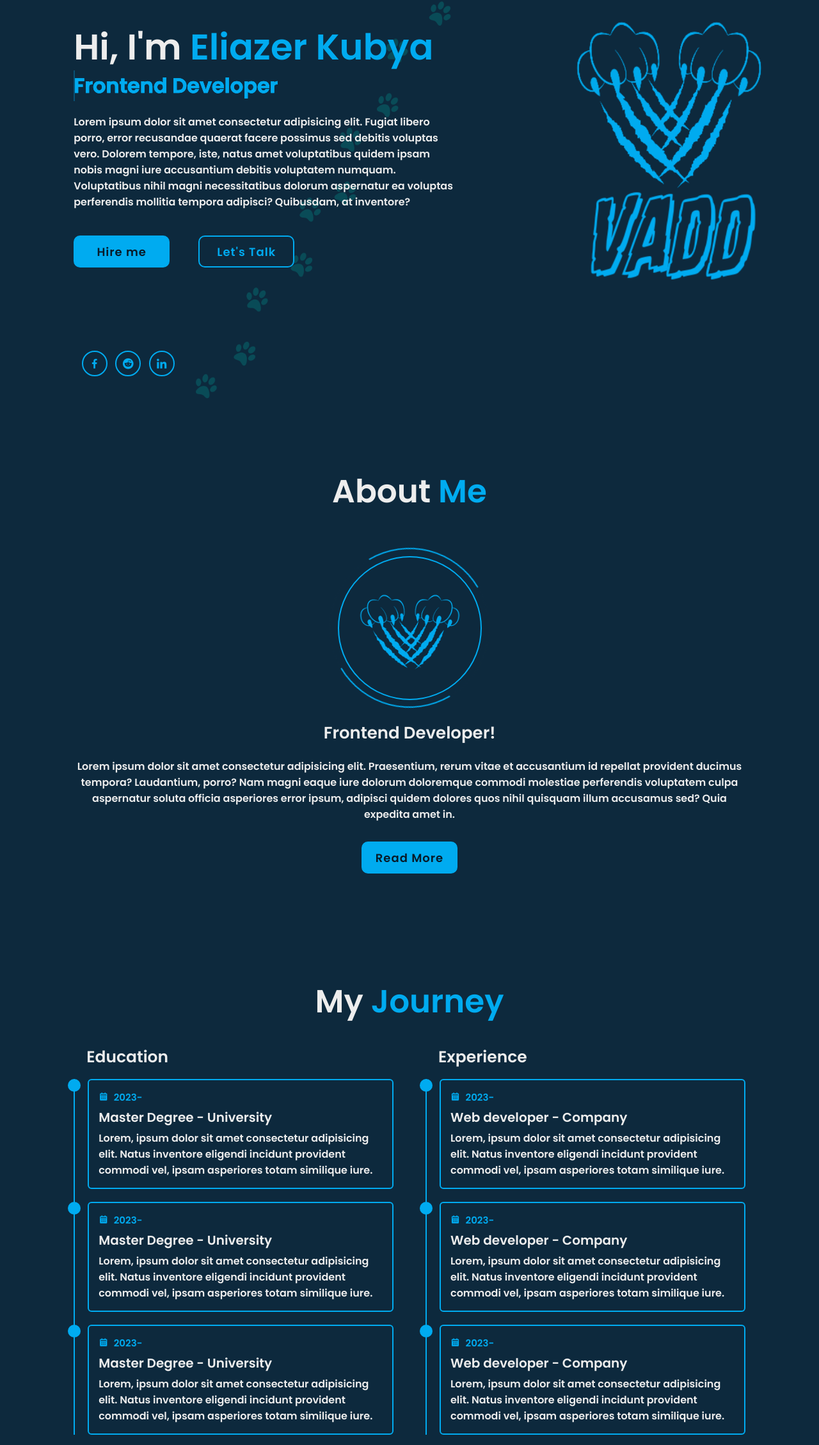
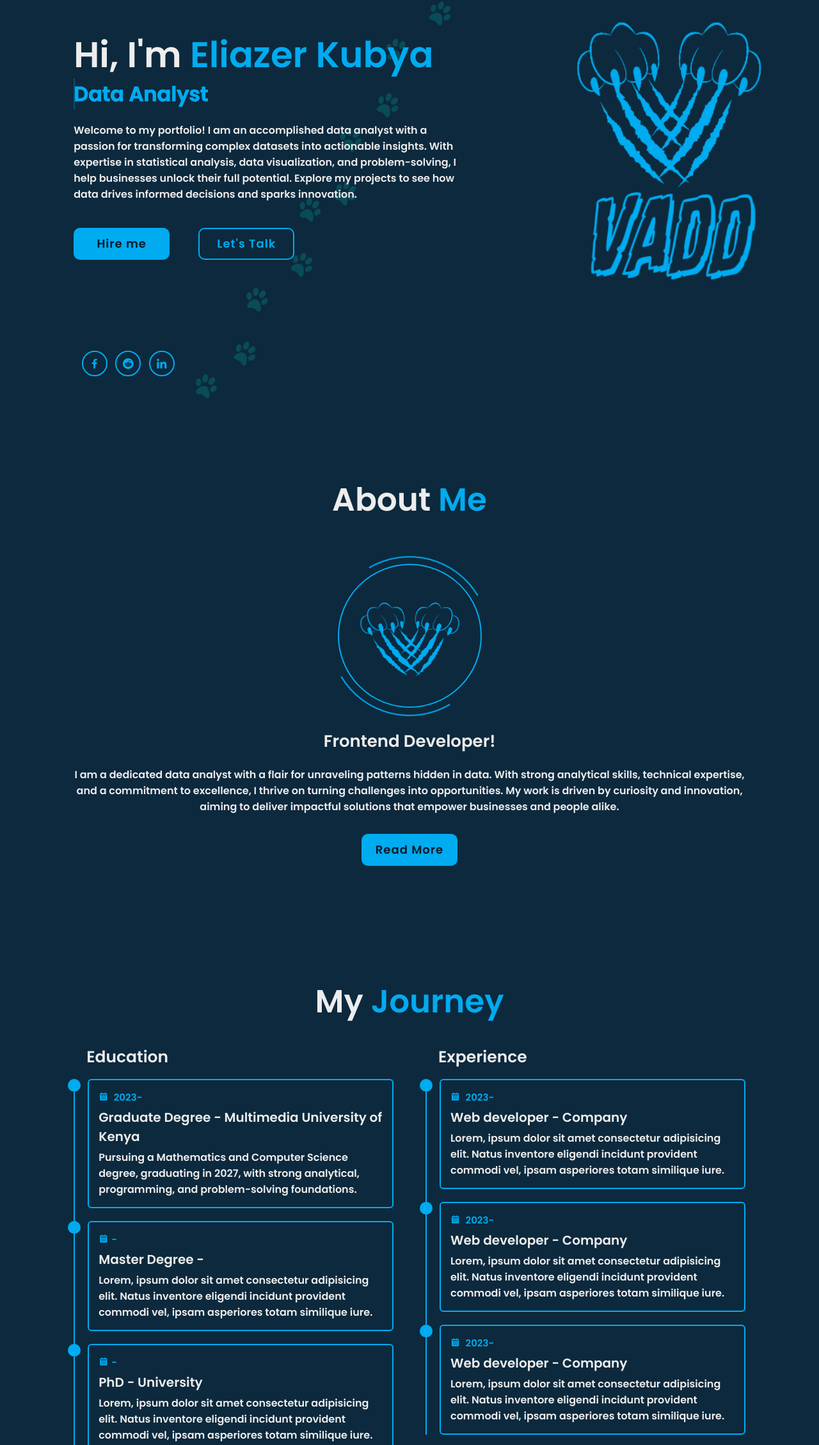
Before and after one commit to youngvadd/youngvadd.github.io, a plain HTML site: page index.html in a window 1280 px wide. Shown: the part 172-2430 px from the top of the page at 64% size. Drawn offline with nearby package versions, Linux system fonts and the light colour scheme.

Commit message:
My 2nd Commit

```diff
--- a/index.html
+++ b/index.html
@@ -43,17 +43,16 @@
         <h1>Hi, I'm <span>Eliazer Kubya</span></h1>
 
         <div class="text-animate">
-         <h3>Frontend Developer</h3>
+         <h3>Data Analyst</h3>
 
         </div>
 
-        <p>Lorem ipsum dolor sit amet consectetur adipisicing elit. Fugiat libero porro,
-         error recusandae quaerat facere possimus sed debitis voluptas vero.
-         Dolorem tempore, iste, natus amet voluptatibus quidem ipsam nobis
-         magni iure accusantium debitis voluptatem numquam.
-         Voluptatibus nihil magni necessitatibus dolorum aspernatur ea
-         voluptas perferendis mollitia tempora adipisci? Quibusdam, at inventore?
-
+        <p>
+          Welcome to my portfolio! I am an accomplished data analyst with
+           a passion for transforming complex datasets into actionable insights.
+           With expertise in statistical analysis, data visualization,
+           and problem-solving, I help businesses unlock their full potential.
+           Explore my projects to see how data drives informed decisions and sparks innovation.
         </p>
 
         <div class="btn-box">
@@ -66,7 +65,7 @@
      <div class="home-sci">
        <a href="#"><i class='bx bxl-facebook' ></i></a>
        <a href="#"><i class='bx bxl-reddit' ></i></a>
-       <a href="#"><i class='bx bxl-linkedin' ></i></a>
+       <a href="https://www.linkedin.com/feed/"><i class='bx bxl-linkedin' ></i></a>
 
      </div>
 
@@ -84,11 +83,11 @@
 
       <div class="about-content">
        <h3>Frontend Developer!</h3>
-       <p>Lorem ipsum dolor sit amet consectetur adipisicing elit.
-         Praesentium, rerum vitae et accusantium id repellat provident ducimus tempora?
-         Laudantium, porro? Nam magni eaque iure dolorum doloremque commodi molestiae
-         perferendis voluptatem culpa aspernatur soluta officia asperiores error ipsum,
-         adipisci quidem dolores quos nihil quisquam illum accusamus sed? Quia expedita amet in.
+       <p>I am a dedicated data analyst with a flair for unraveling patterns hidden in data.
+        With strong analytical skills, technical expertise, and a commitment to excellence,
+        I thrive on turning challenges into opportunities.
+        My work is driven by curiosity and innovation,
+        aiming to deliver impactful solutions that empower businesses and people alike.
        </p>
 
        <div class="btn-box btns">
@@ -108,7 +107,19 @@
             <div class="education-content">
               <div class="content">
                 <div class="year"><i class='bx bxs-calendar'></i> 2023-</div>
-                <h3>Master Degree - University</h3>
+                <h3>Graduate Degree - Multimedia University of Kenya</h3>
+                <p>
+                  Pursuing a Mathematics and Computer Science degree,
+                  graduating in 2027, with strong analytical, programming,
+                   and problem-solving foundations.
+                </p>
+              </div>
+            </div>
+
+            <div class="education-content">
+              <div class="content">
+                <div class="year"><i class='bx bxs-calendar'></i>-</div>
+                <h3>Master Degree - </h3>
                 <p>Lorem, ipsum dolor sit amet consectetur adipisicing elit.
                   Natus inventore eligendi incidunt provident commodi vel,
                   ipsam asperiores totam similique iure.
@@ -118,19 +129,8 @@
 
             <div class="education-content">
               <div class="content">
-                <div class="year"><i class='bx bxs-calendar'></i> 2023-</div>
-                <h3>Master Degree - University</h3>
-                <p>Lorem, ipsum dolor sit amet consectetur adipisicing elit.
-                  Natus inventore eligendi incidunt provident commodi vel,
-                  ipsam asperiores totam similique iure.
-                </p>
-              </div>
-            </div>
-
-            <div class="education-content">
-              <div class="content">
-                <div class="year"><i class='bx bxs-calendar'></i> 2023-</div>
-                <h3>Master Degree - University</h3>
+                <div class="year"><i class='bx bxs-calendar'></i>-</div>
+                <h3>PhD - University</h3>
                 <p>Lorem, ipsum dolor sit amet consectetur adipisicing elit.
                   Natus inventore eligendi incidunt provident commodi vel,
                   ipsam asperiores totam similique iure.
```
